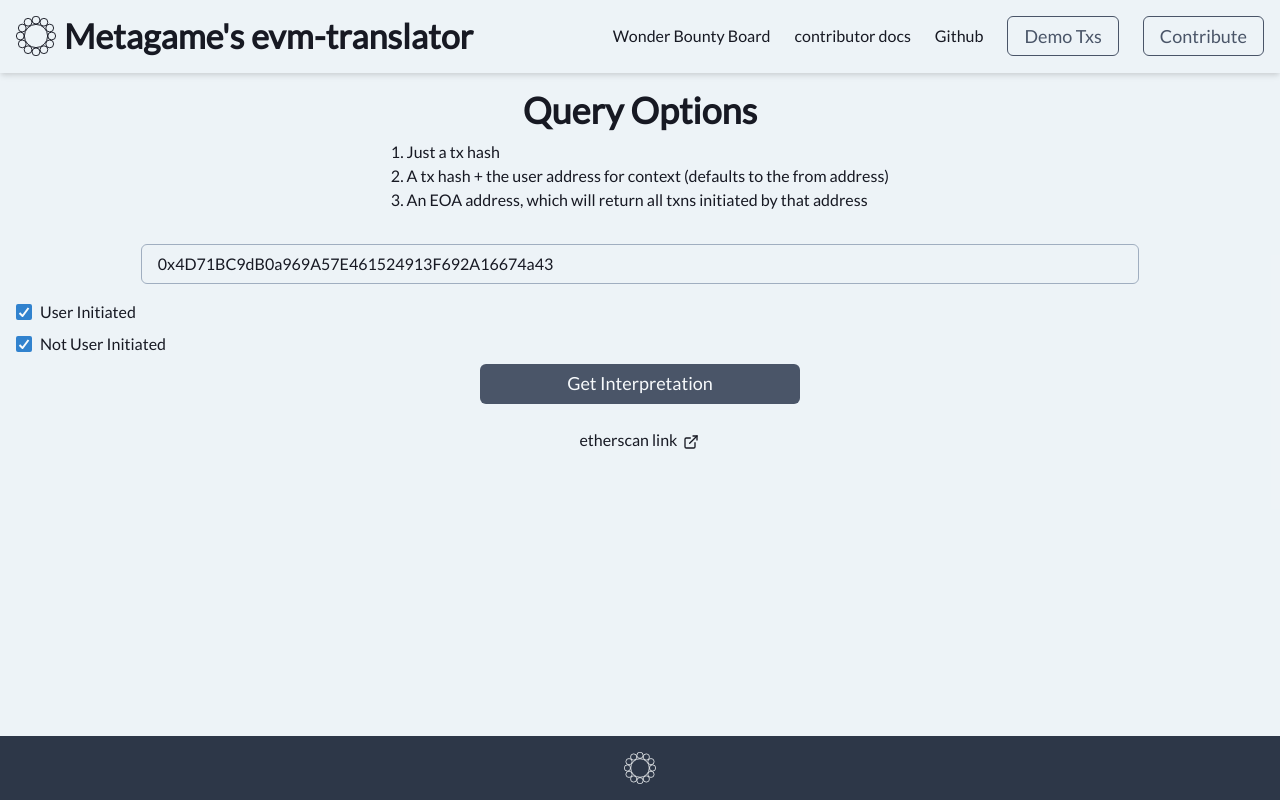
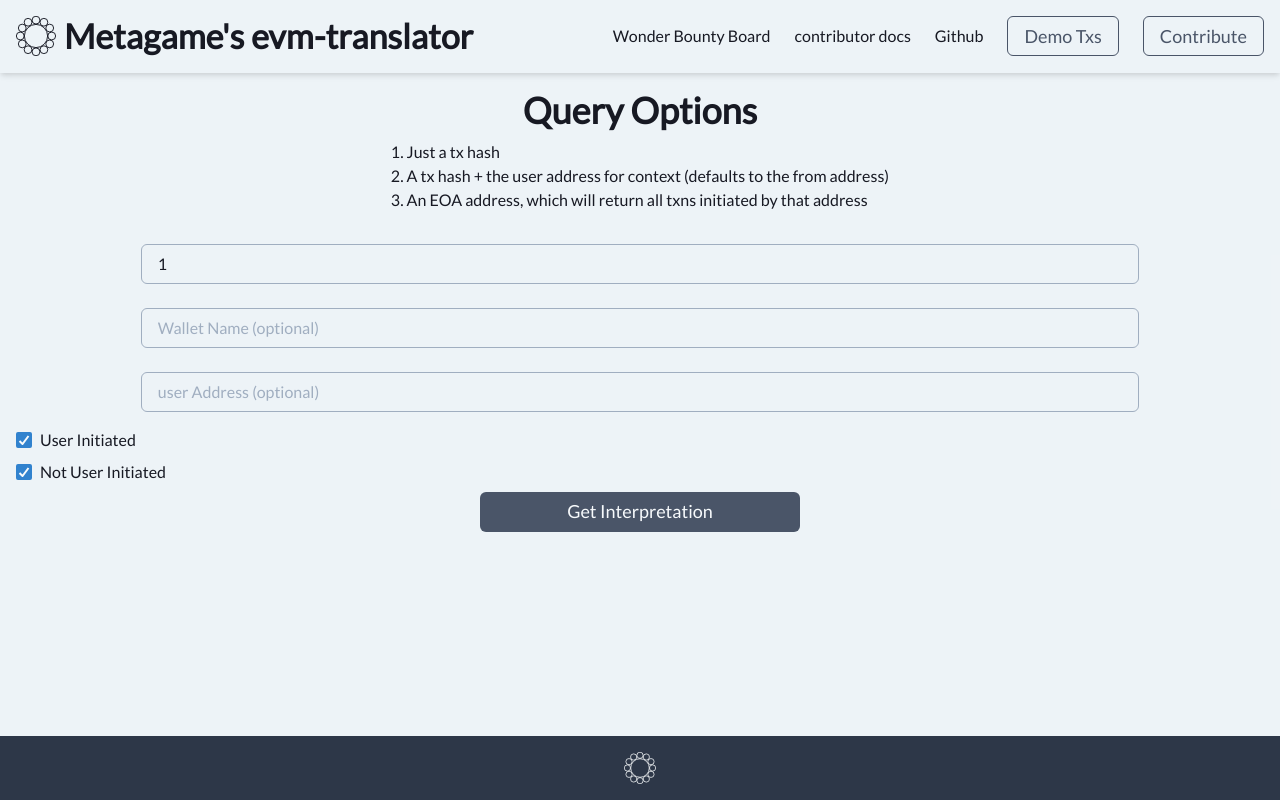
Before and after one commit to metagame-xyz/evm-translator-demo, a Next.js app: page /taxes in a window 1280 px wide. Built offline with nearby package versions, Linux system fonts and the light colour scheme.

Commit message:
taxes 4 j4ck

```diff
--- a/pages/api/taxes/[address].ts
+++ b/pages/api/taxes/[address].ts
@@ -54,52 +54,52 @@ function replaceUsdcWithUSD(rows: ZenLedgerRow[]) {
 
 const handler = async (_req: NextApiRequest, res: NextApiResponse) => {
     try {
-        // const addressUnclean = _req.query.address as string
-        // const userInitiated = _req.query.userInitiated === 'true'
-        // const notUserInitiated = _req.query.notUserInitiated === 'true'
-        // const limit = parseInt(_req.query.limit as string) || 100
-        // const networkId = parseInt(_req.query.networkId as string) || 1
+        const addressUnclean = _req.query.address as string
+        const userInitiated = _req.query.userInitiated === 'true'
+        const notUserInitiated = _req.query.notUserInitiated === 'true'
+        const limit = parseInt(_req.query.limit as string) || 100
+        const networkId = parseInt(_req.query.networkId as string) || 1
 
-        // const address = addressUnclean.toLowerCase()
-        // const translator = await getTranslator(137, address)
+        const address = addressUnclean.toLowerCase()
+        const translator = await getTranslator(networkId, address)
 
-        // const txHashArr = await translator.getTxHashArrayForAddress(address, 99999)
+        const txHashArr = await translator.getTxHashArrayForAddress(address, 99999)
 
         // console.log('txHashArr:', txHashArr)
 
-        // // const decodedTx = await translator.getManyDecodedTxFromDB(txHashArr)
-        // const decodedTx = await translator.decodeFromTxHashArr(txHashArr, true)
+        let decodedTx = await translator.getManyDecodedTxFromDB(txHashArr)
+        if (!decodedTx || decodedTx.length < 1) {
+            decodedTx = await translator.decodeFromTxHashArr(txHashArr, true)
+        }
 
         // console.log('decodedTx:', decodedTx.length)
-        // const interpretedData = await translator.interpretDecodedTxArr(decodedTx, address)
+        const interpretedData = await translator.interpretDecodedTxArr(decodedTx, address)
 
-        // const zipArraysToArrayOfObjects = (arr1: DecodedTx[], arr2: Interpretation[]): ZenLedgerData[] => {
-        //     const result = []
-        //     for (let i = 0; i < arr1.length; i++) {
-        //         result.push({
-        //             decodedTx: arr1[i],
-        //             interpretedData: arr2[i],
-        //         })
-        //     }
-        //     return result
-        // }
+        const zipArraysToArrayOfObjects = (arr1: DecodedTx[], arr2: Interpretation[]): ZenLedgerData[] => {
+            const result = []
+            for (let i = 0; i < arr1.length; i++) {
+                result.push({
+                    decodedTx: arr1[i],
+                    interpretedData: arr2[i],
+                })
+            }
+            return result
+        }
 
-        // const zenLedgerData = zipArraysToArrayOfObjects(decodedTx, interpretedData)
+        const zenLedgerData = zipArraysToArrayOfObjects(decodedTx, interpretedData)
 
-        // const rows = await translator.translateWithTaxData(zenLedgerData, address)
+        const rows = await translator.translateWithTaxData(zenLedgerData, address)
 
-        // console.log('working')
+        // const contractNameDB = new TinTin()
 
-        // // const contractNameDB = new TinTin()
+        // const rowsWithContractNames = await getContractNames(rows, contractNameDB)
 
-        // // const rowsWithContractNames = await getContractNames(rows, contractNameDB)
+        replaceUsdcWithUSD(rows)
 
-        // replaceUsdcWithUSD(rows)
+        // console.log('rowsWithContractNames', rowsWithContractNames[0])
 
-        // // console.log('rowsWithContractNames', rowsWithContractNames[0])
-
-        // res.status(200).json({ data: rows })
-        res.status(200).json({})
+        res.status(200).json({ data: rows })
+        // res.status(200).json({})
     } catch (err: any) {
         console.error(err)
         res.status(500).json({ statusCode: 500, message: err.message })
--- a/pages/taxes.tsx
+++ b/pages/taxes.tsx
@@ -33,8 +33,8 @@ const ReactJson = dynamic(() => import('react-json-view'), { ssr: false })
 const IndexPage = () => {
     // const [txHash, setTxHash] = useState('0x11dcc41c833868064028af07fae001acdd4a46f10555be7bde959e57fd5c8e3b')
     // const [userAddress, setUserAddress] = useState('0x17A059B6B0C8af433032d554B0392995155452E6')
-    const [userAddress, setUserAddress] = useState('0x4D71BC9dB0a969A57E461524913F692A16674a43')
-    const [walletName, setWalletName] = useState('anon (MATIC)')
+    const [userAddress, setUserAddress] = useState('')
+    const [walletName, setWalletName] = useState('')
     const [rows, setRows] = useState<any>([])
     const [userInitiated, setUserInitiated] = useState(true)
     const [notUserInitiated, setNotUserInitiated] = useState(true)
@@ -63,7 +63,7 @@ const IndexPage = () => {
                     res.json(),
                 )
 
-                console.log('We Need this to be data', data)
+                // console.log('We Need this to be data', data)
                 const rows = data.data
 
                 rows.reverse()
@@ -187,6 +187,26 @@ const IndexPage = () => {
                 <form>
                     <SimpleGrid columns={[1, 1, 1, 1]} spacing="2" alignItems="center">
                         <Input
+                            placeholder="Wallet Name (optional)"
+                            type="number"
+                            my="2"
+                            maxW="80%"
+                            mx="auto"
+                            borderColor="brand.400"
+                            value={networkId}
+                            onChange={(e) => setNetworkId(Number(e.currentTarget.value))}
+                        />
+                        <Input
+                            placeholder="Wallet Name (optional)"
+                            type="text"
+                            my="2"
+                            maxW="80%"
+                            mx="auto"
+                            borderColor="brand.400"
+                            value={walletName}
+                            onChange={(e) => setWalletName(e.currentTarget.value)}
+                        />
+                        <Input
                             placeholder="user Address (optional)"
                             type="text"
                             my="2"
```
